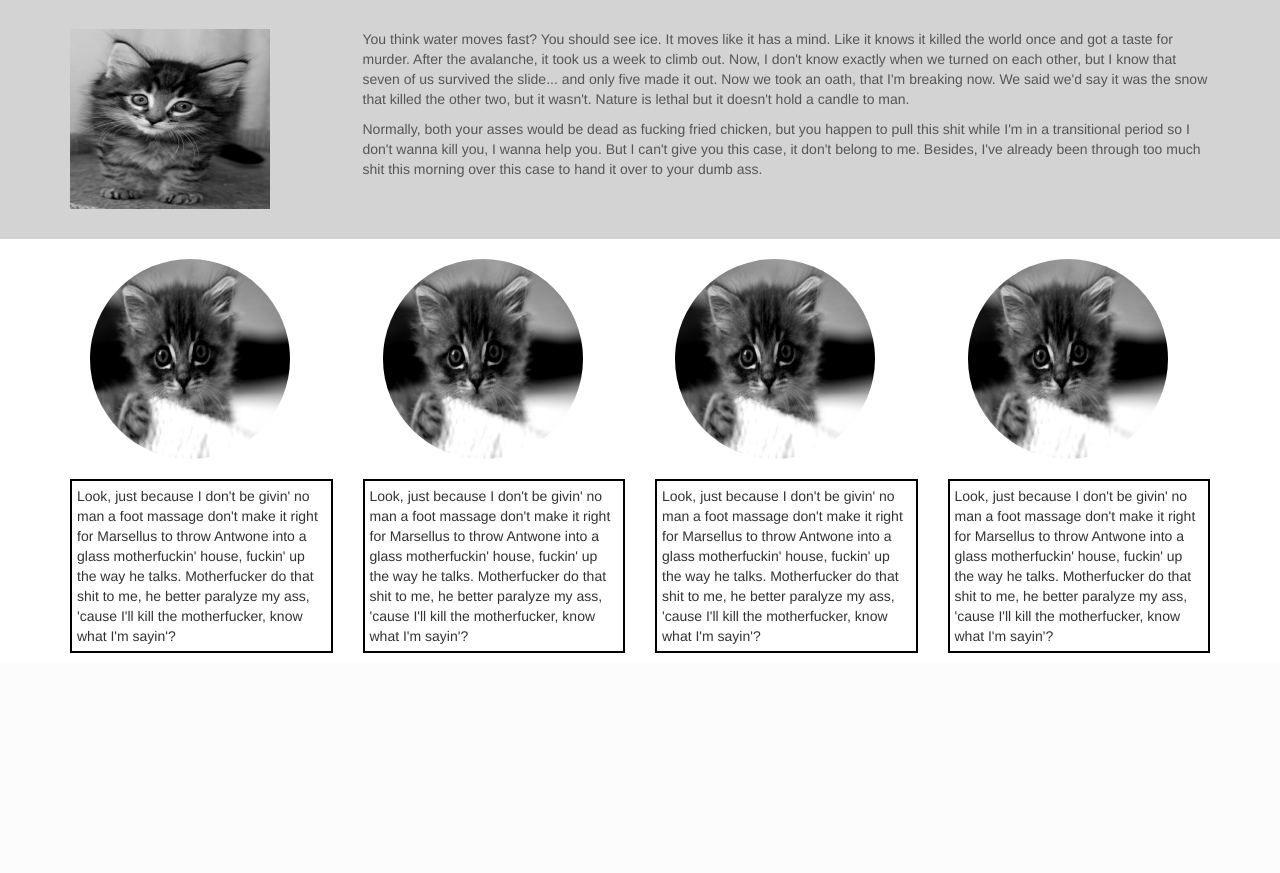
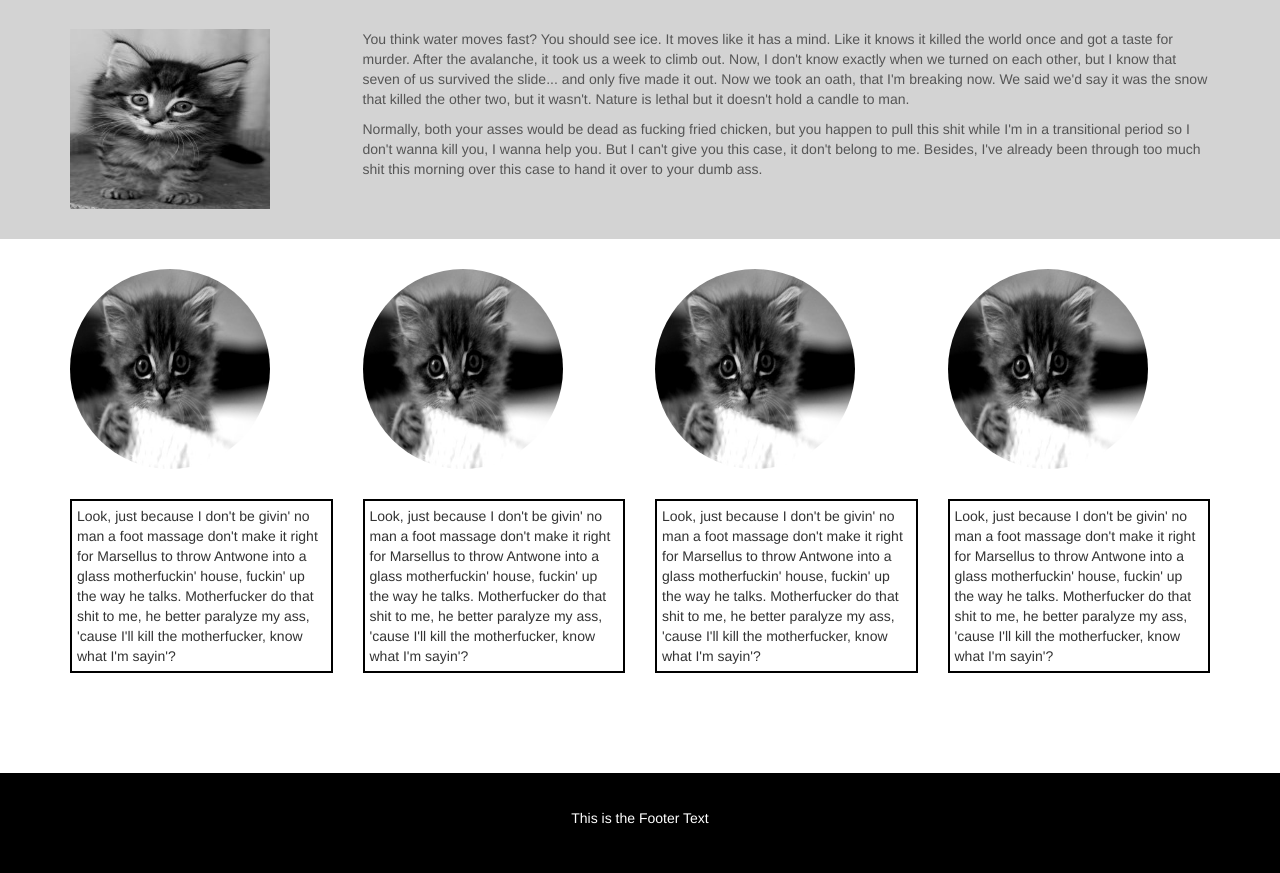
Before and after one commit to stevestonenm/bootstrap-mockup, a PHP site: page / in a window 1280 px wide. Shown: the part 414-1287 px from the top of the page. Before the commit the page ends 1067 px from the top, so only its background shows below. Run offline with PHP 8.4, Linux system fonts and the light colour scheme; some libraries are stand-ins or nearby versions.

Commit message:
added footer

```diff
--- a/css/stylesheet.css
+++ b/css/stylesheet.css
@@ -31,13 +31,31 @@ img[alt="kitten"] {
 	height: 18rem;
 }
 
+/*************************************
+* 4 image section
+**************************************/
+
 img[alt="little kitten"] {
 	width: 200px;
 	height: 200px;
-	margin: 2rem;
+	margin: 3rem 0 3rem 0;
 }
 
 .col-md-3 p {
 	border: 2px solid black;
 	padding: 0.5rem;
+	margin-bottom: 10rem;
 }
+
+/*************************************
+* footer
+**************************************/
+
+.footer {
+	height: 10rem;
+	display: flex;
+	align-items: center;
+	text-align: center;
+	background-color: black;
+	color: white;
+}
--- a/index.php
+++ b/index.php
@@ -108,6 +108,12 @@
 			</div>
 		</div>
 
+		<footer class="footer">
+			<div class="container">
+				<p>This is the Footer Text</p>
+			</div>
+		</footer>
+
 
 	</body>
 
```
